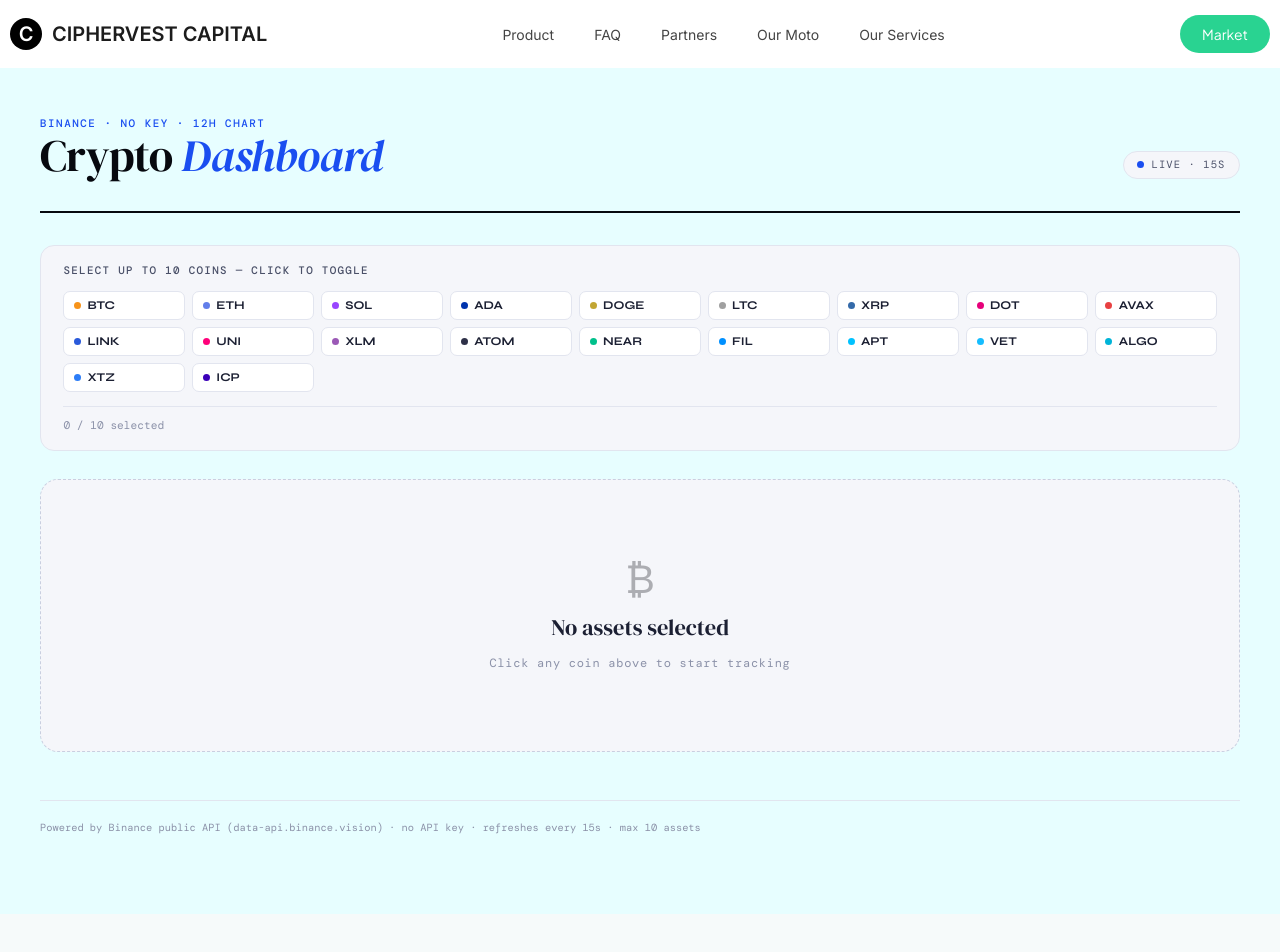
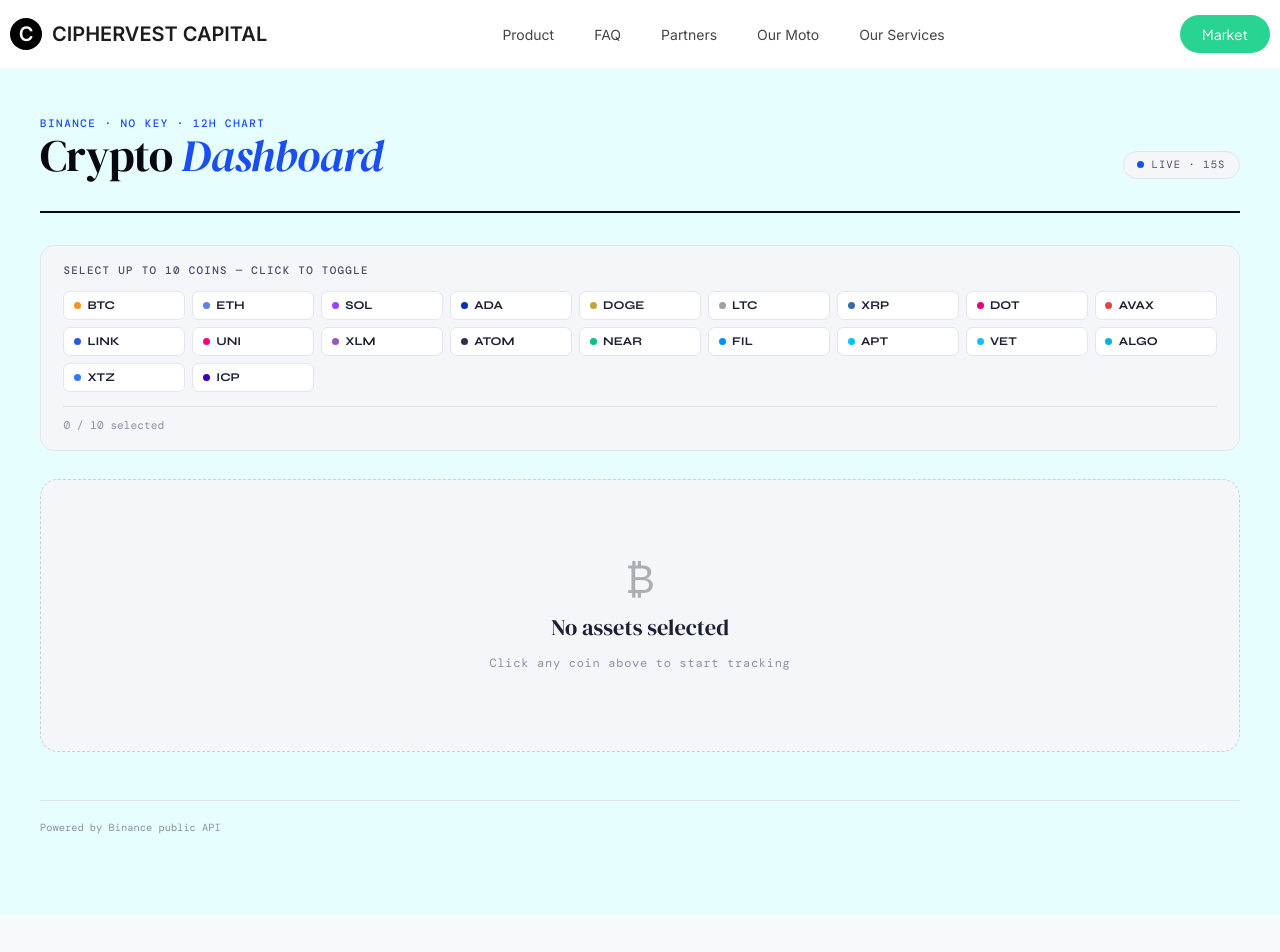
Before and after one commit to Ayush-0247/ciphervest-frontend, a React (Vite) app: page /dashboard in a window 1280 px wide. Shown: the top 952 px of the page. Built offline with nearby package versions, Linux system fonts and the light colour scheme; a web font is replaced by a local one.

Commit message:
new ui of market

```diff
--- a/src/pages/Dashboard.jsx
+++ b/src/pages/Dashboard.jsx
@@ -381,7 +381,7 @@
 
         <footer style={s.footer}>
           <span style={s.footerNote}>
-            Powered by Binance public API (data-api.binance.vision) · no API key · refreshes every 15s · max {MAX_SELECTED} assets
+            Powered by Binance public API
           </span>
         </footer>
       </div>
```
